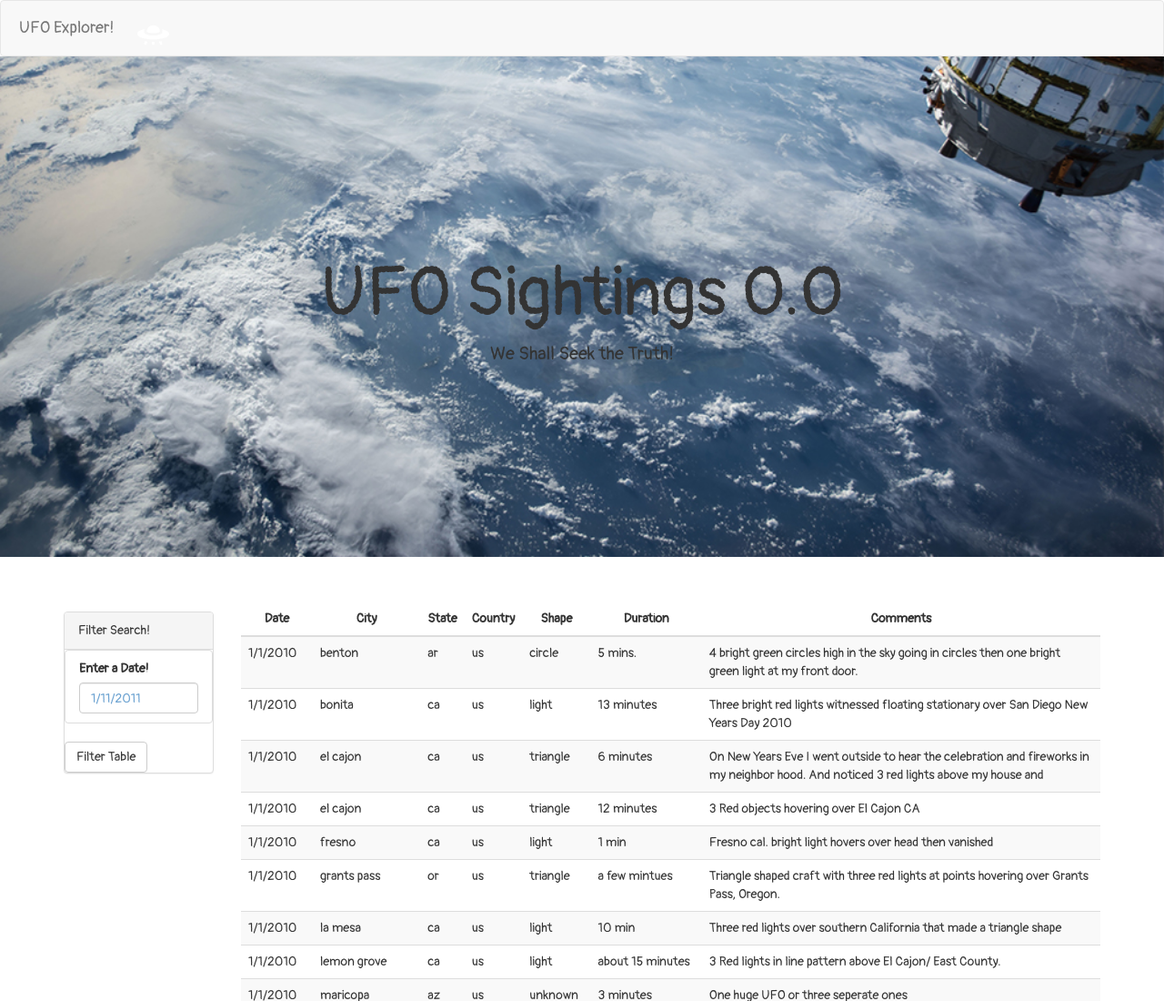
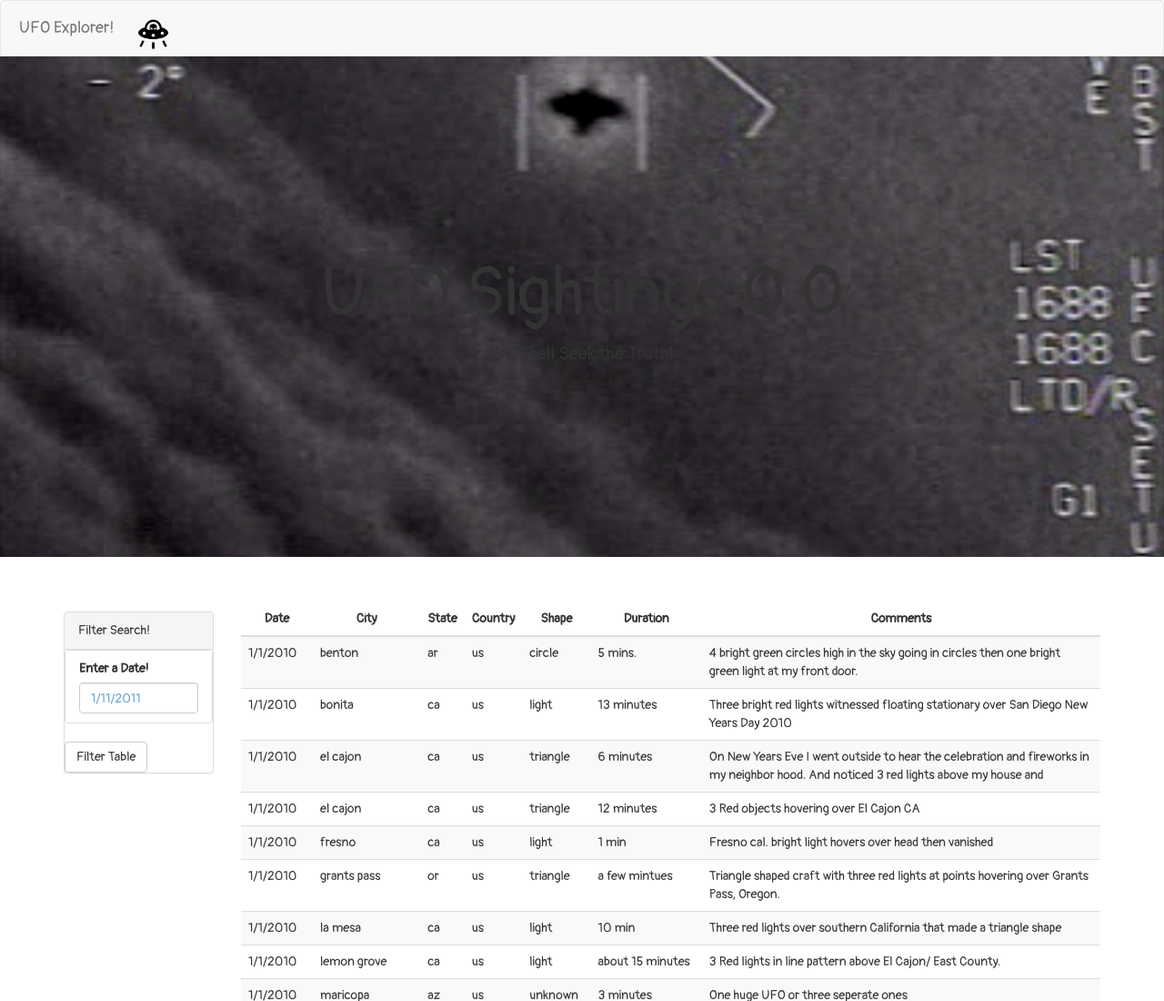
Before and after one commit to DuvanDiaz/javascript, a plain HTML site: page index.html in a window 1280 px wide. Shown: the top 1100 px of the page at 91% size. Drawn offline with nearby package versions, Linux system fonts and the light colour scheme.

Commit message:
sightings

```diff
--- a/css/style.css
+++ b/css/style.css
@@ -98,7 +98,7 @@
     padding: 20px;
     margin: 0;
     background: rgb(49, 48, 48);
-    background-image: url("../visuals/space.jpg");
+    background-image: url("../visuals/sighting.png");
     background-attachment: fixed;
     background-position: bottom center;
     background-size: cover;
--- a/index.html
+++ b/index.html
@@ -16,7 +16,7 @@
       <div class="container-fluid">
         <div class="navbar-header">
           <a class="navbar-brand" href="index.html">UFO Explorer!
-            <img class="nav-ufo" src="visuals/ufoicon.svg">
+            <img class="nav-ufo" src="visuals/icon.png">
           </a>
         </div>
       </div>
@@ -72,7 +72,7 @@
     </footer>
   </div>
   <script src="https://cdnjs.cloudflare.com/ajax/libs/d3/4.11.0/d3.js"></script>
-  <script src="data.js"></script>
+  <script src="Data/data.js"></script>
   <script src="ufoapp.js"></script>
 </body>
 
```
Also changed, not shown: Data/data.js (renamed from data.js), visuals/sighting.png (added).
